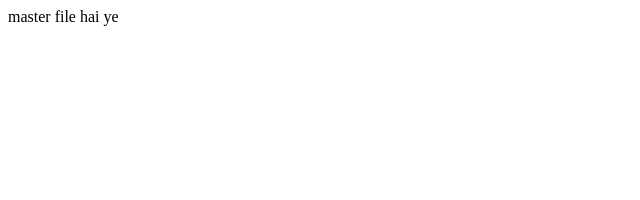
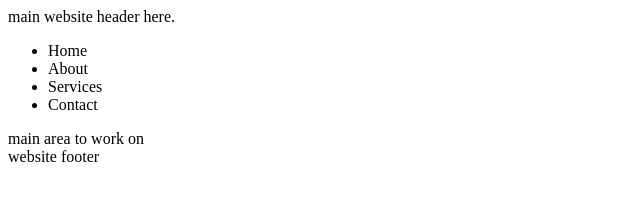
Before and after one commit to indermalhotra/practiceWithHTML, a plain HTML site: page index.html in a window 1280 px wide. Shown: the whole page, without its empty margins (0-640 px from the left). Drawn offline with Linux system fonts and the light colour scheme.

Commit message:
basic structure

```diff
--- a/index.html
+++ b/index.html
@@ -7,8 +7,22 @@
     <title>Master file</title>
 </head>
 <body>
-    <div>
-        master file hai ye
-    </div>
+    <header>
+        main website header here.
+    </header>
+    <nav>
+        <ul>
+            <li>Home</li>
+            <li>About</li>
+            <li>Services</li>
+            <li>Contact</li>
+        </ul>
+    </nav>
+    <main>
+        main area to work on
+    </main>
+    <footer>
+        website footer
+    </footer>
 </body>
 </html>
```
